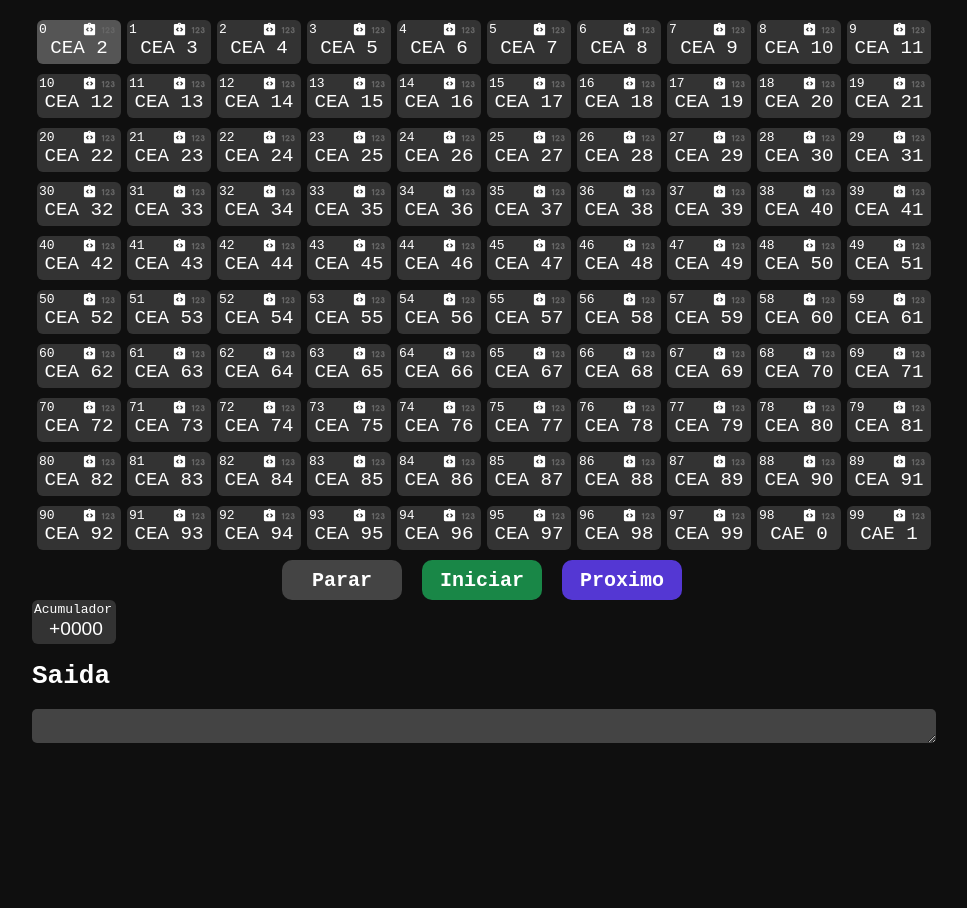
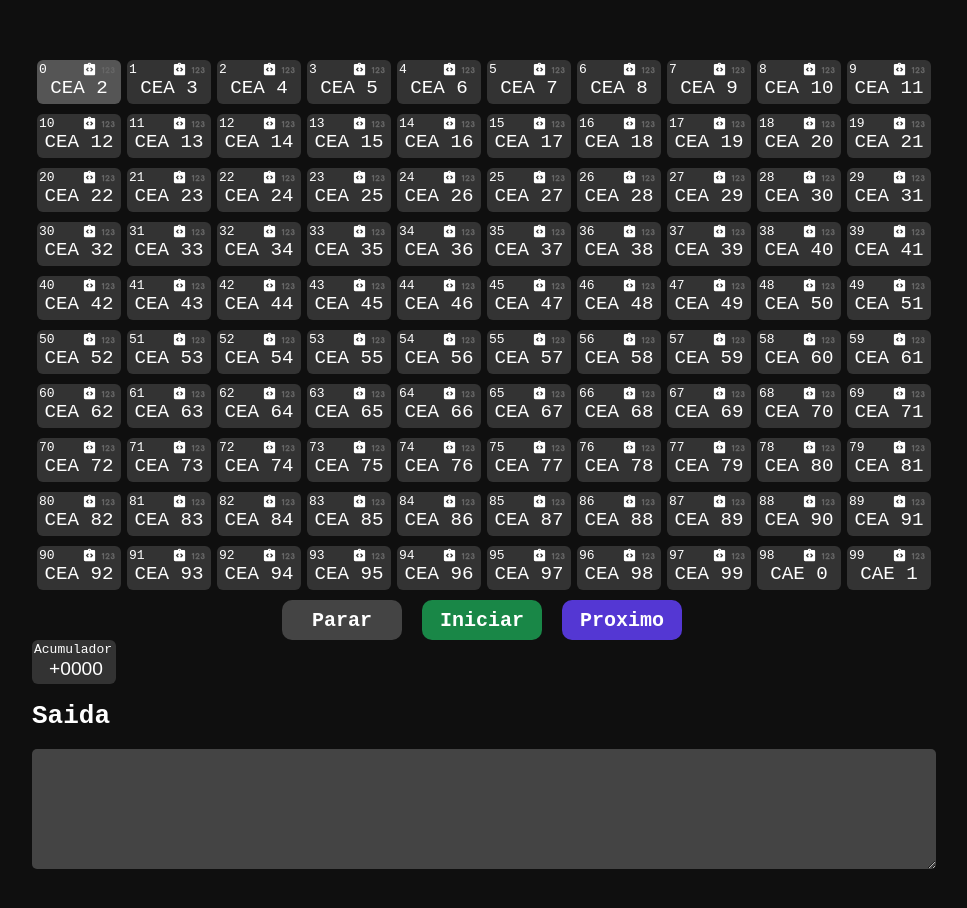
Before and after one commit to mocno/hipo-computer, a React (Create React App) app: page / in a window 1280 px wide. Shown: the top 908 px of the page, without its empty margins (158-1125 px from the left). Before the commit the page ends 800 px from the top, so only its background shows below. Built offline with nearby package versions, Linux system fonts and the light colour scheme.

Commit message:
Redesign the app page

```diff
--- a/src/App.css
+++ b/src/App.css
@@ -6,7 +6,7 @@ body {
 
 .App {
   max-width: 900px;
-  margin: 10px auto;
+  margin: 50px auto;
 }
 
 .instruction-list {
@@ -58,6 +58,7 @@ body {
   font-size: 1.2rem;
   color: #ffffff;
   -moz-appearance: textfield;
+  outline: none;
 }
 
 .memory-word-input::-webkit-inner-spin-button,
@@ -108,12 +109,38 @@ body {
   background: #444444;
 }
 
-.output-display {
+.output-display,
+.input-display {
   width: 100%;
   border-radius: 5px;
   border: 0;
   resize: vertical;
   min-height: 30px;
+  height: 100px;
   background: #444;
   color: #fff;
+  padding: 10px 2px;
+  outline: none;
+  font-size: 1.2rem;
 }
+
+.input-enable {
+  border: 2px dashed #d33747;
+}
+
+.container-registers {
+  margin-bottom: 20px;
+  width: auto;
+  display: flex;
+  gap: 20px;
+  flex-flow: row wrap;
+  justify-content: center;
+}
+
+.io-container {
+  display: grid;
+  grid-template-columns: 1fr 1fr;
+  margin: 0 auto;
+
+  gap: 20px;
+}
```
